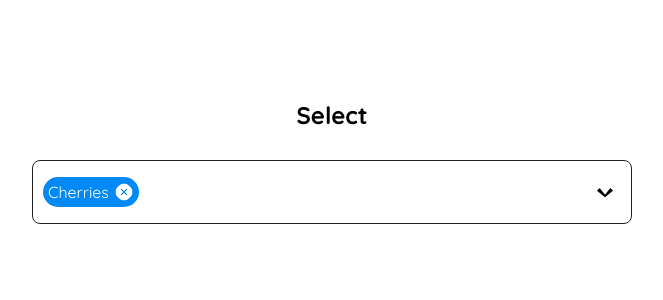
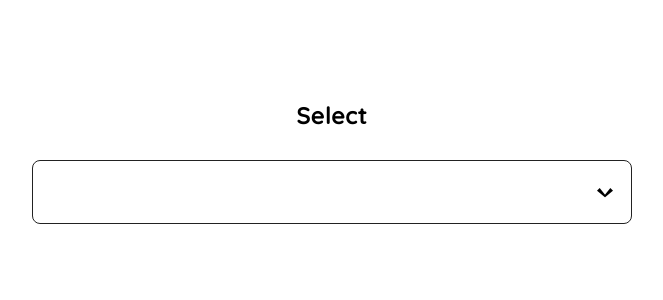
Before and after one commit to serhatbek/react-components, a React (Vite) app: page / in a window 1280 px wide. Shown: the top 300 px of the page, without its empty margins (308-971 px from the left). Built offline with nearby package versions, Linux system fonts and the light colour scheme.

Commit message:
show default value empty

```diff
--- a/src/App.jsx
+++ b/src/App.jsx
@@ -13,7 +13,7 @@ function App() {
         <h2>Select</h2>
         <div className='container'>
           <Select
-            defaultValue={[{ id: 0, label: 'Cherries' }]}
+            defaultValue={[{ id: 0, label: '' }]}
             onChange={handleChange}
             options={fruitsData}
           />
--- a/src/components/Select/Select.jsx
+++ b/src/components/Select/Select.jsx
@@ -43,7 +43,9 @@ const Select = ({ defaultValue, options, onChange }) => {
     <div className='select' ref={selectRef}>
       <div className='select__item' onClick={toggleSelectList}>
         <div>
-          {selectedItems?.map((item) => (
+          {selectedItems?.map(
+            (item) =>
+              item.label !== '' && (
                 <span
                   key={item.id}
                   className='selected-tag'
@@ -52,7 +54,8 @@ const Select = ({ defaultValue, options, onChange }) => {
                   {item.label}
                   <Icon size={20} icon='x-close' />
                 </span>
-          ))}
+              )
+          )}
         </div>
         <Icon size={32} icon={showList ? 'chevron-up' : 'chevron-down'} />
       </div>
```
Lines whose indentation alone changed are shown as unchanged.
